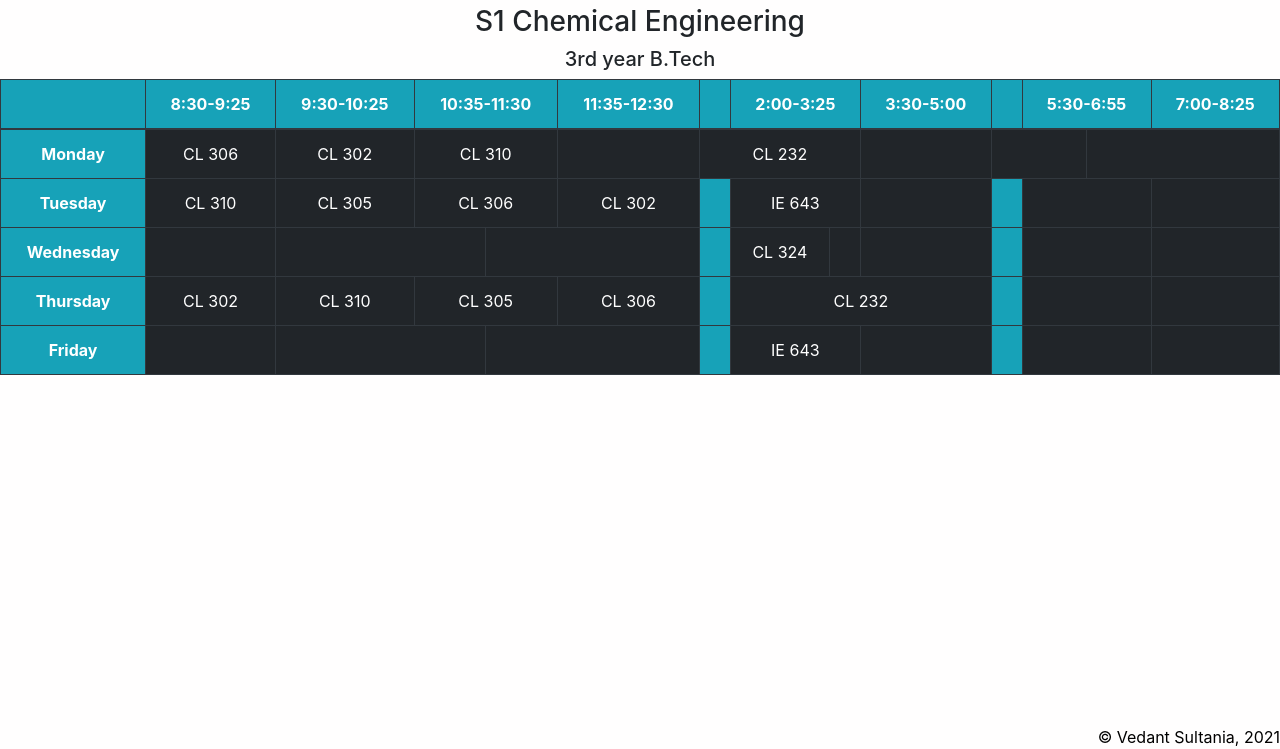
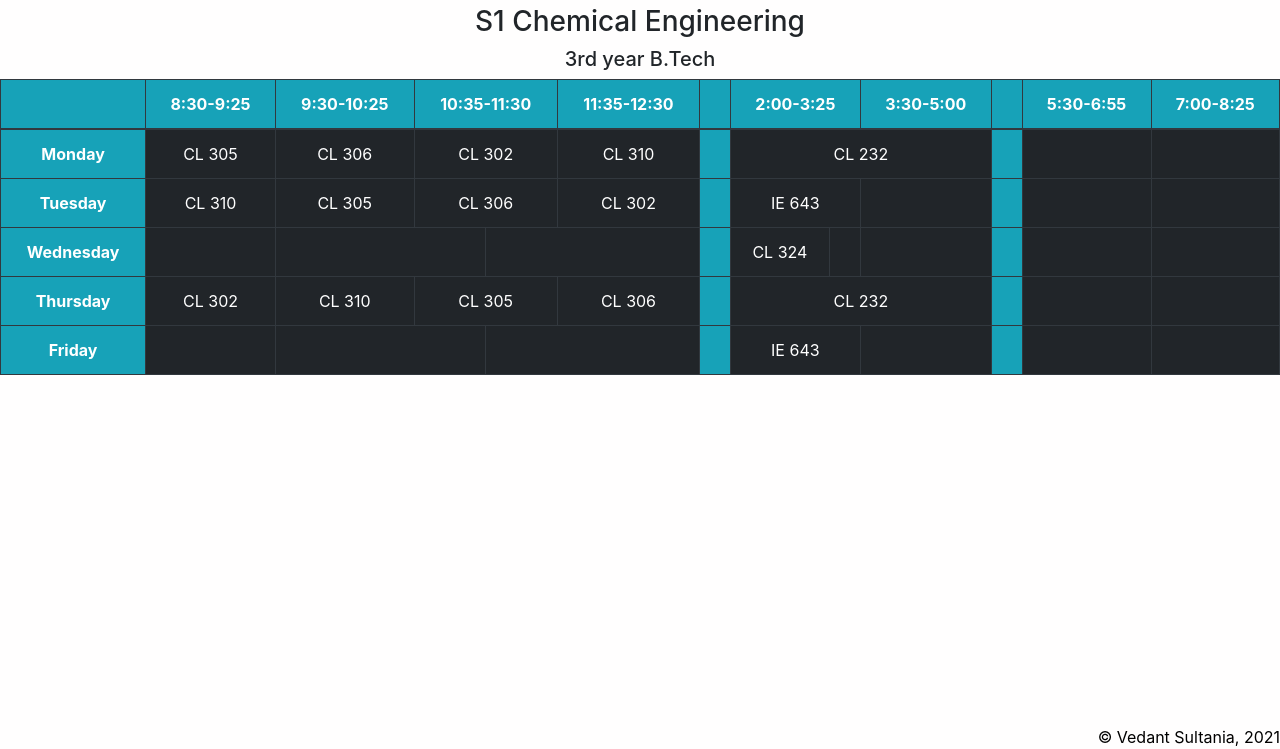
Before and after one commit to Ved4Code/Sem-5, a plain HTML site: page index.html in a window 1280 px wide. Shown: the part 51-800 px from the top of the page. Drawn offline with nearby package versions, Linux system fonts and the light colour scheme.

Commit message:
Update index.html

```diff
--- a/index.html
+++ b/index.html
@@ -77,7 +77,7 @@ body{
       <tbody>
         <tr>
           <th colspan="2" scope="row">Monday</th>
-
+          <td colspan="2"><a href="https://teams.microsoft.com/l/meetup-join/19%3aFIKaZ6wVF0DVRVQH6Znc-FCyV-wiR6RkWyA-cwLAr0E1%40thread.tacv2/1627221367469?context=%7b%22Tid%22%3a%22403ee5f4-55b3-45cd-8ae2-824be887a075%22%2c%22Oid%22%3a%221d783a40-b7be-40da-bc8c-8d11e6100196%22%7d">CL 305</a></td>
           <td colspan="2">CL 306</td>
           <td colspan="2"><a href="https://meet.google.com/dtx-simf-vyw" target="_blank" rel="noopener noreferrer">CL 302</a></td>
           <td colspan="2"><a href="https://meet.google.com/twh-jkyk-ozu">CL 310</a></td>
```
